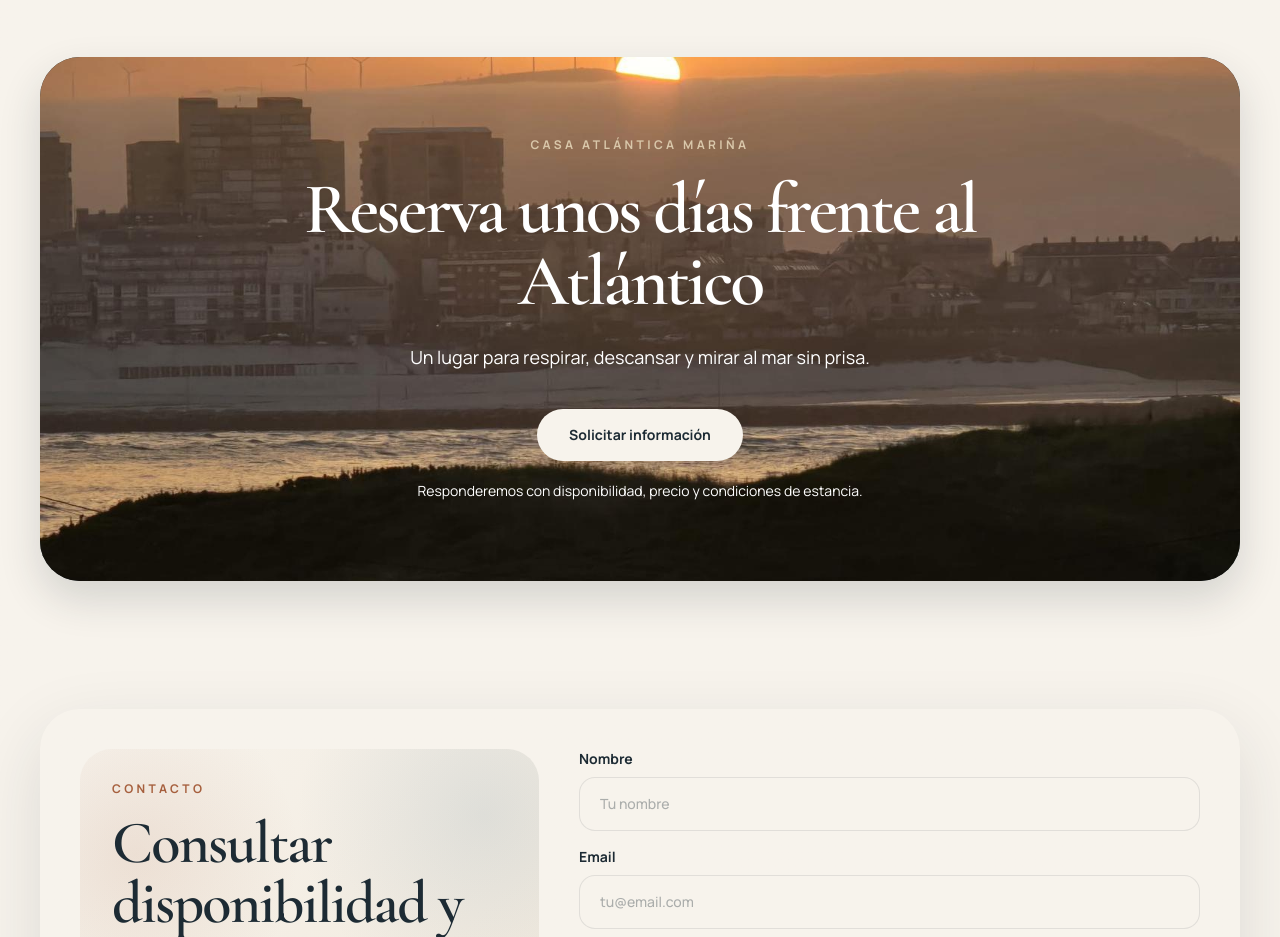
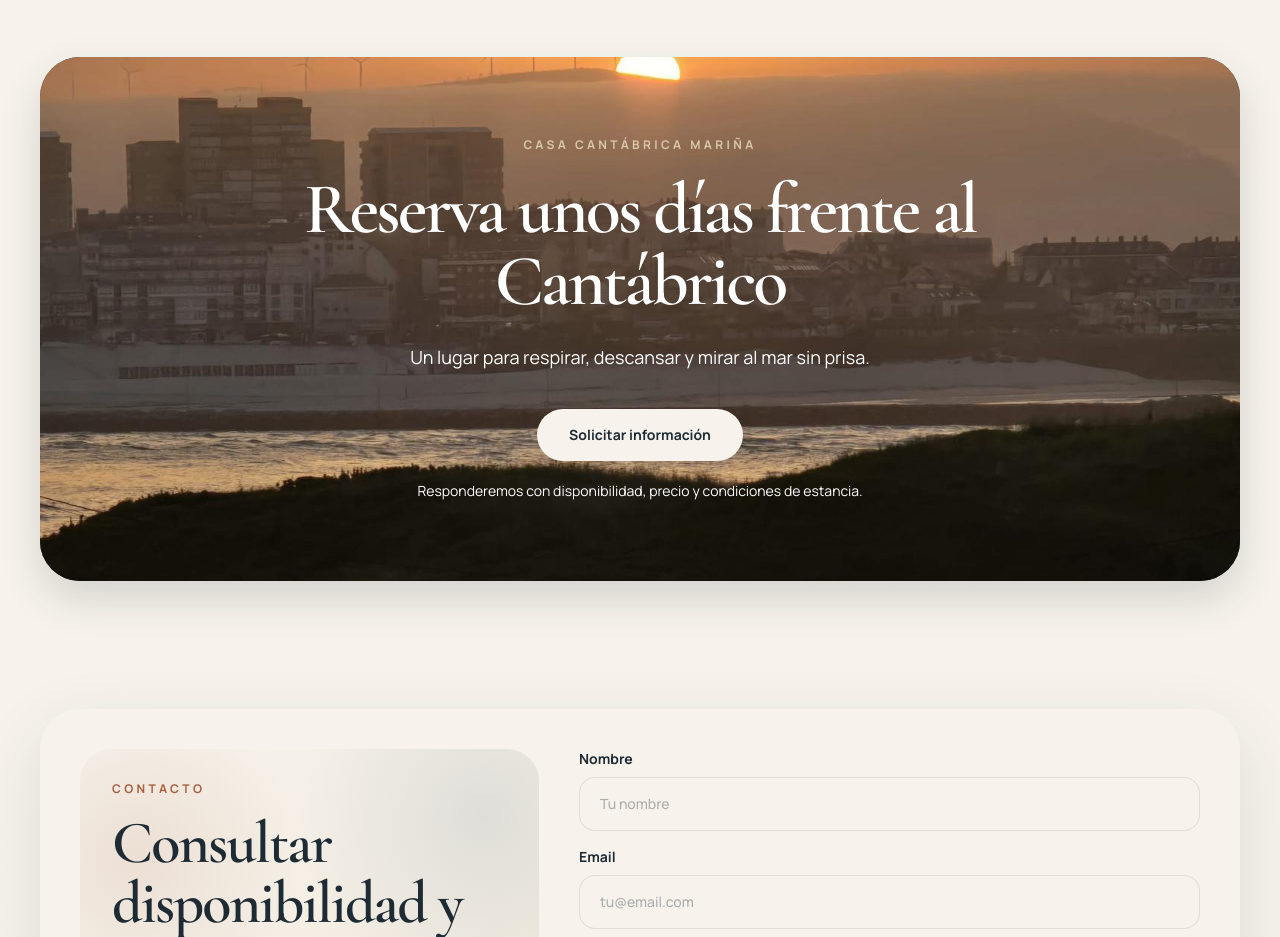
Before and after one commit to mjonateca/CASAATLANTICA, a React (Vite) app: page / in a window 1280 px wide. Shown: the part 7320-8257 px from the top of the page. Built offline with nearby package versions, Linux system fonts and the light colour scheme.

Commit message:
Update FinalCTA.jsx

```diff
--- a/src/components/FinalCTA.jsx
+++ b/src/components/FinalCTA.jsx
@@ -10,9 +10,9 @@
           <div className="absolute inset-0 bg-night/58" />
           <div className="absolute inset-x-0 bottom-0 h-1/2 bg-gradient-to-t from-night/86 to-transparent" />
           <div className="relative mx-auto max-w-3xl">
-            <p className="text-xs font-bold uppercase tracking-[0.28em] text-sand">Casa Atlántica Mariña</p>
+            <p className="text-xs font-bold uppercase tracking-[0.28em] text-sand">Casa Cantábrica Mariña</p>
             <h2 className="mt-5 font-serif text-5xl font-semibold leading-[0.92] tracking-[-0.04em] sm:text-7xl">
-              Reserva unos días frente al Atlántico
+              Reserva unos días frente al Cantábrico
             </h2>
             <p className="mx-auto mt-6 max-w-xl text-lg leading-8 text-white/78">
               Un lugar para respirar, descansar y mirar al mar sin prisa.
```
